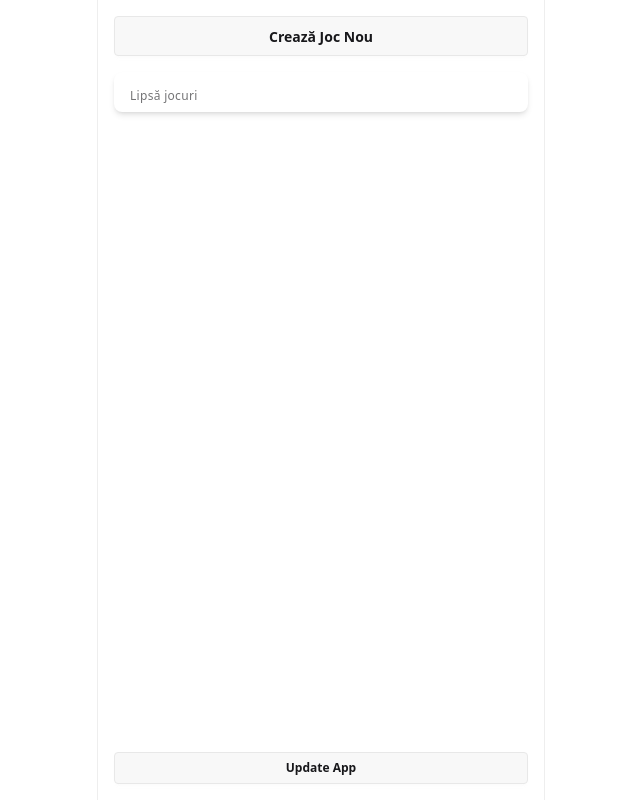
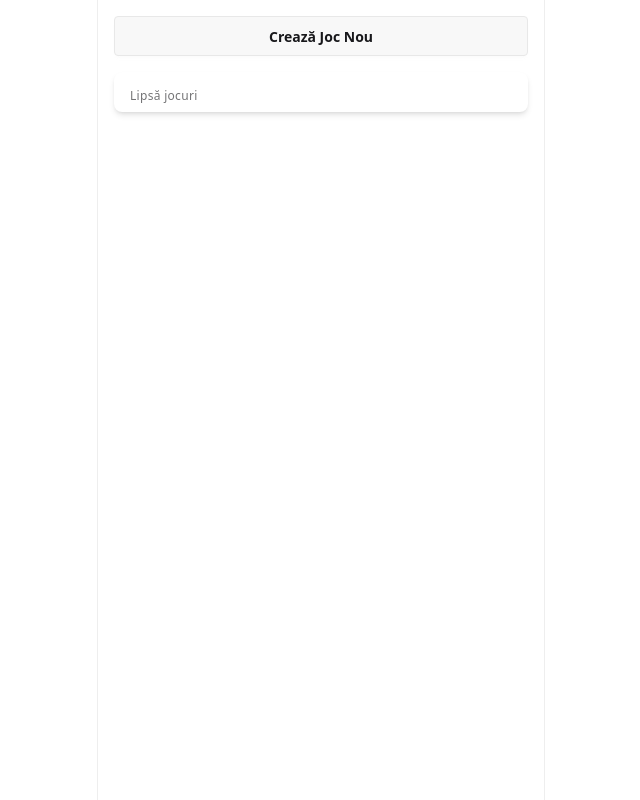
Before and after one commit to unrevised6419/benote, a Vue app: page / in a window 1280 px wide. Shown: the whole page, without its empty margins (319-959 px from the left). Built offline with nearby package versions, Linux system fonts and the light colour scheme; what @tanstack/vue-query would draw is missing.

Commit message:
Simplify Lobby layout and remove service worker update button
- Flatten grid layout (remove min-h-dvh and grid-rows)
- Remove useRegisterSW import and Update App button
- Reduce template nesting for games list

Co-Authored-By: Oz <oz-agent@warp.dev>

```diff
--- a/src/Lobby.vue
+++ b/src/Lobby.vue
@@ -5,11 +5,6 @@ import { key, type Game } from "./utils";
 import { computed } from "vue";
 import { LocalScope } from "@all1ndev/vue-local-scope";
 import { PlayIcon, TrashIcon } from "@heroicons/vue/24/outline";
-import { useRegisterSW } from "virtual:pwa-register/vue";
-
-const { updateServiceWorker } = useRegisterSW({
-	immediate: true,
-});
 
 const gamesRecord = useLocalStorage<Record<string, Game>>(key("games"), {});
 const games = computed(() => Object.values(gamesRecord.value).toReversed());
@@ -20,10 +15,9 @@ function deleteGame(gameId: string) {
 }
 </script>
 <template>
-	<div class="grid min-h-dvh grid-rows-[auto_1fr_auto] gap-4 p-4">
+	<div class="grid gap-4 p-4">
 		<RouterLink to="/create" class="btn w-full">Crează Joc Nou</RouterLink>
 
-		<div>
 		<ul class="list bg-base-100 rounded-box shadow-md">
 			<li class="p-4 pb-2 text-xs tracking-wide opacity-60">
 				{{ games.length ? "Ultimele jocuri" : "Lipsă jocuri" }}
@@ -54,9 +48,7 @@ function deleteGame(gameId: string) {
 						>
 							<template v-if="round">
 								{{
-										round.scores
-											.map((s) => s.total)
-											.join(" | ")
+									round.scores.map((s) => s.total).join(" | ")
 								}}
 							</template>
 							<template v-else> Fără runde </template>
@@ -78,9 +70,4 @@ function deleteGame(gameId: string) {
 			</li>
 		</ul>
 	</div>
-
-		<button class="btn btn-sm" @click="updateServiceWorker(true)">
-			Update App
-		</button>
-	</div>
 </template>
```
Lines whose indentation alone changed are shown as unchanged.
